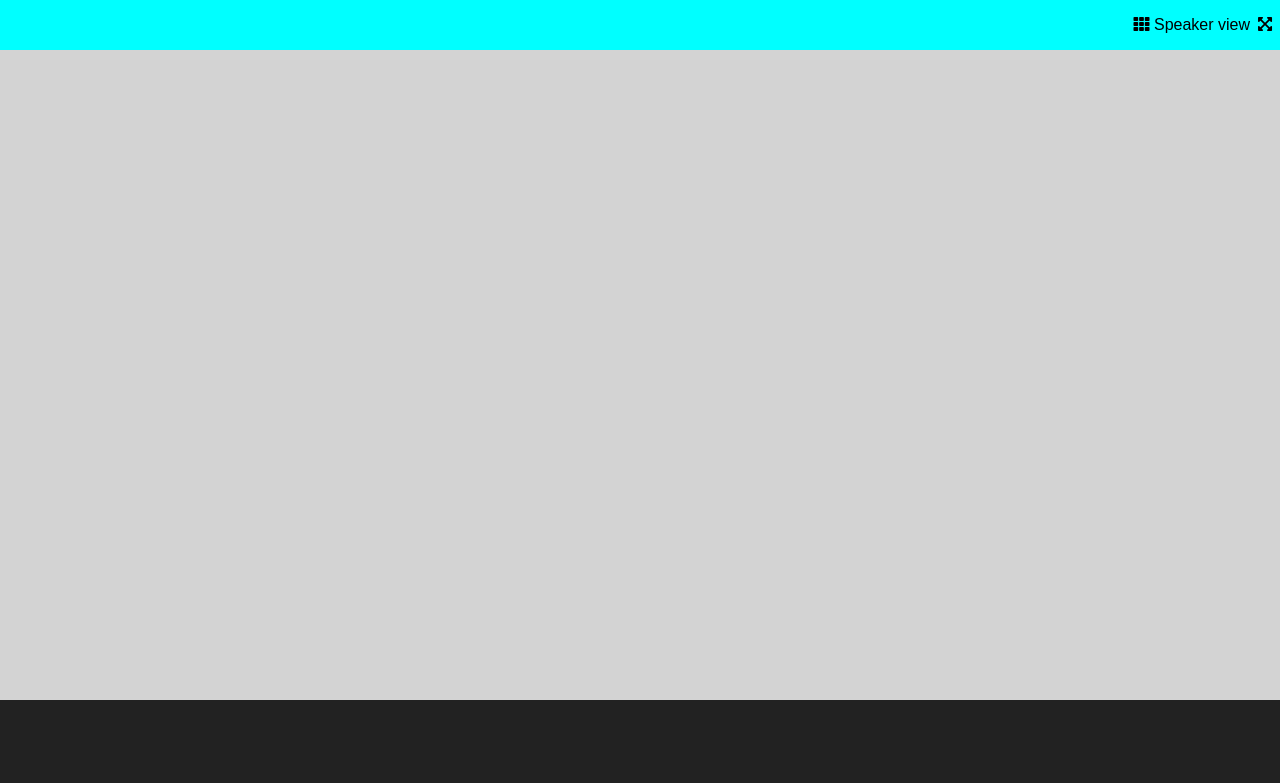
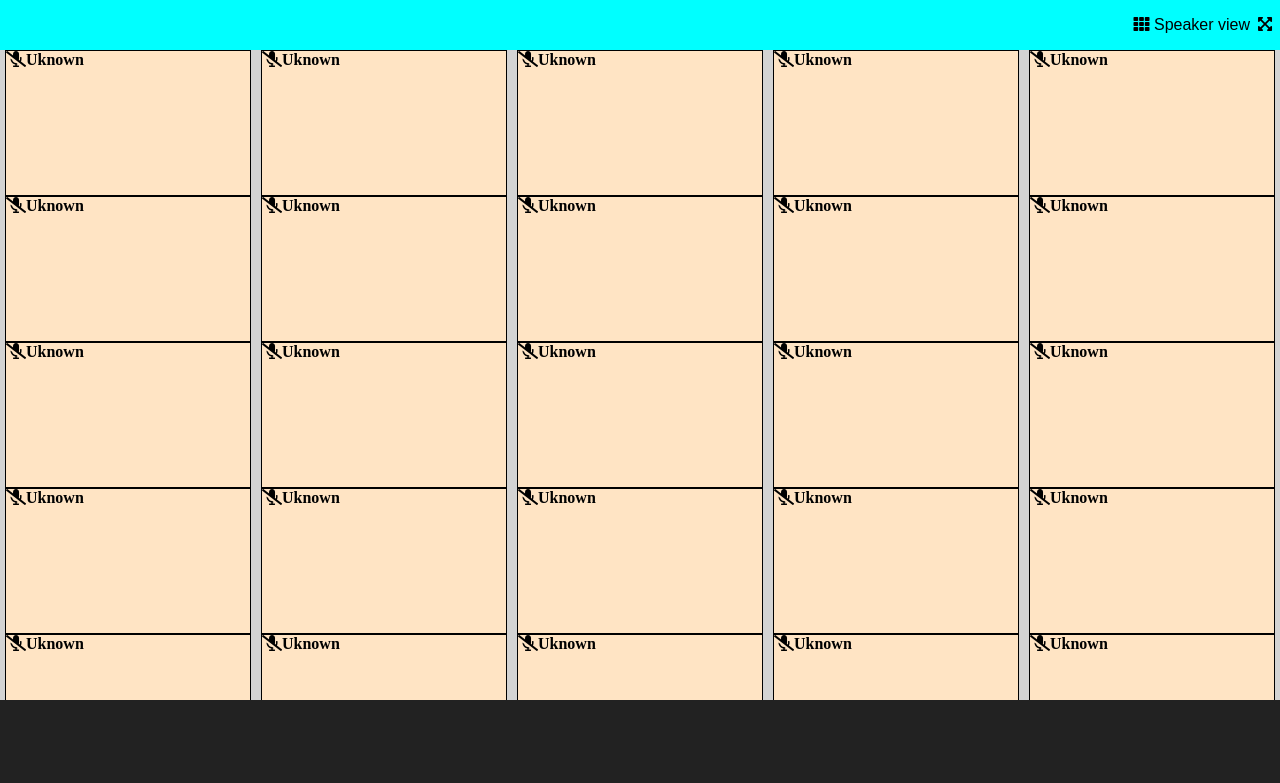
Before and after one commit to tahakyo/html-css-zoom, a plain HTML site: page index.html in a window 1280 px wide. Drawn offline with Linux system fonts and the light colour scheme.

Commit message:
add structure for main

```diff
--- a/css/style.css
+++ b/css/style.css
@@ -48,9 +48,18 @@ header {
 
 main {
     height: calc(100vh - 150px);
+    display: flex;
+    justify-content: space-around;
+    flex-wrap: wrap;
+    overflow-y: auto;
 }
 
-
+.frame-user {
+    width: 246px;
+    height: 146px;
+    background-color: bisque;
+    border: 1px solid black;
+}
 
 
 
--- a/index.html
+++ b/index.html
@@ -30,7 +30,157 @@
 
     <!-- MAIN -->
     <main>
-        <i class="far fa-window-frame"></i>
+        <div class="frame-user">
+            <div class="name-id">
+                <i class="fas fa-microphone-slash">Uknown</i>
+            </div>
+
+        </div>
+        <div class="frame-user">
+            <div class="name-id">
+                <i class="fas fa-microphone-slash">Uknown</i>
+            </div>
+
+        </div>
+        <div class="frame-user">
+            <div class="name-id">
+                <i class="fas fa-microphone-slash">Uknown</i>
+            </div>
+
+        </div>
+        <div class="frame-user">
+            <div class="name-id">
+                <i class="fas fa-microphone-slash">Uknown</i>
+            </div>
+
+        </div>
+        <div class="frame-user">
+            <div class="name-id">
+                <i class="fas fa-microphone-slash">Uknown</i>
+            </div>
+
+        </div>
+        <div class="frame-user">
+            <div class="name-id">
+                <i class="fas fa-microphone-slash">Uknown</i>
+            </div>
+
+        </div>
+        <div class="frame-user">
+            <div class="name-id">
+                <i class="fas fa-microphone-slash">Uknown</i>
+            </div>
+
+        </div>
+        <div class="frame-user">
+            <div class="name-id">
+                <i class="fas fa-microphone-slash">Uknown</i>
+            </div>
+
+        </div>
+        <div class="frame-user">
+            <div class="name-id">
+                <i class="fas fa-microphone-slash">Uknown</i>
+            </div>
+
+        </div>
+        <div class="frame-user">
+            <div class="name-id">
+                <i class="fas fa-microphone-slash">Uknown</i>
+            </div>
+
+        </div>
+        <div class="frame-user">
+            <div class="name-id">
+                <i class="fas fa-microphone-slash">Uknown</i>
+            </div>
+
+        </div>
+        <div class="frame-user">
+            <div class="name-id">
+                <i class="fas fa-microphone-slash">Uknown</i>
+            </div>
+
+        </div>
+        <div class="frame-user">
+            <div class="name-id">
+                <i class="fas fa-microphone-slash">Uknown</i>
+            </div>
+
+        </div>
+        <div class="frame-user">
+            <div class="name-id">
+                <i class="fas fa-microphone-slash">Uknown</i>
+            </div>
+
+        </div>
+        <div class="frame-user">
+            <div class="name-id">
+                <i class="fas fa-microphone-slash">Uknown</i>
+            </div>
+
+        </div>
+        <div class="frame-user">
+            <div class="name-id">
+                <i class="fas fa-microphone-slash">Uknown</i>
+            </div>
+
+        </div>
+        <div class="frame-user">
+            <div class="name-id">
+                <i class="fas fa-microphone-slash">Uknown</i>
+            </div>
+
+        </div>
+        <div class="frame-user">
+            <div class="name-id">
+                <i class="fas fa-microphone-slash">Uknown</i>
+            </div>
+
+        </div>
+        <div class="frame-user">
+            <div class="name-id">
+                <i class="fas fa-microphone-slash">Uknown</i>
+            </div>
+
+        </div>
+        <div class="frame-user">
+            <div class="name-id">
+                <i class="fas fa-microphone-slash">Uknown</i>
+            </div>
+
+        </div>
+        <div class="frame-user">
+            <div class="name-id">
+                <i class="fas fa-microphone-slash">Uknown</i>
+            </div>
+
+        </div>
+        <div class="frame-user">
+            <div class="name-id">
+                <i class="fas fa-microphone-slash">Uknown</i>
+            </div>
+
+        </div>
+        <div class="frame-user">
+            <div class="name-id">
+                <i class="fas fa-microphone-slash">Uknown</i>
+            </div>
+
+        </div>
+        <div class="frame-user">
+            <div class="name-id">
+                <i class="fas fa-microphone-slash">Uknown</i>
+            </div>
+
+        </div>
+        <div class="frame-user">
+            <div class="name-id">
+                <i class="fas fa-microphone-slash">Uknown</i>
+            </div>
+
+        </div>
+
     </main>
     <!--/ MAIN -->
 
```
